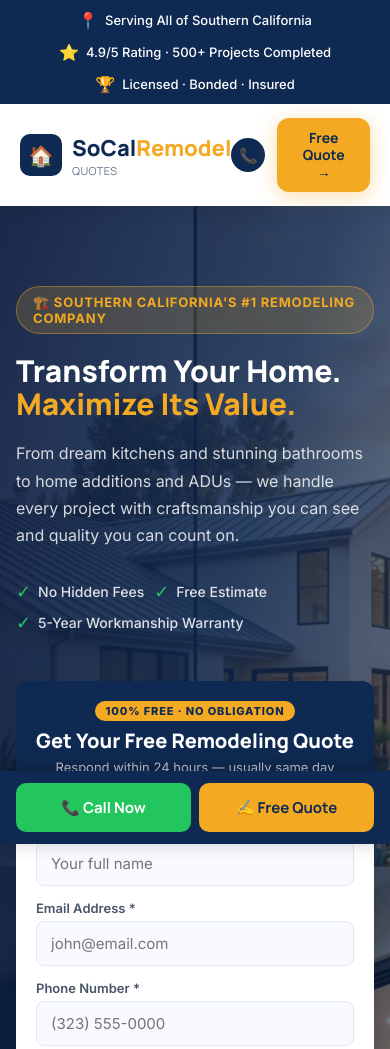
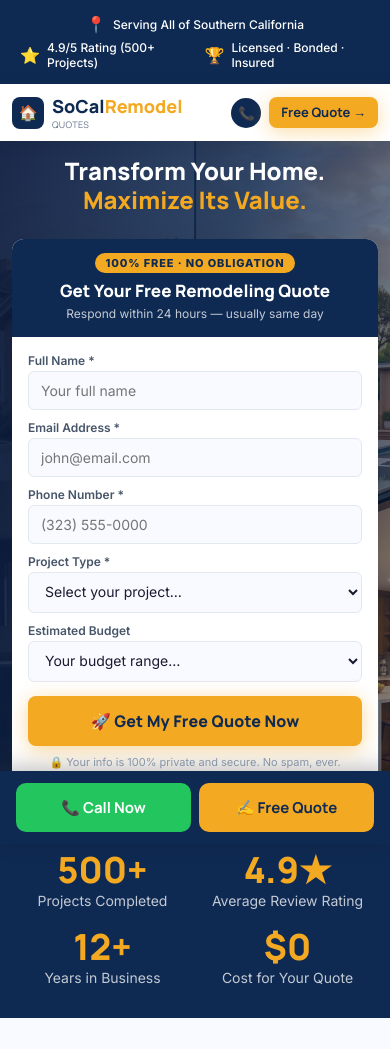
Before and after one commit to nayem-ads/socalremodel-landing, a plain HTML site: page index.html in a window 390 px wide. Shown: the top 1049 px of the page. Drawn offline with Linux system fonts and the light colour scheme.

Commit message:
style: optimize for mobile, prevent top nav crop, condense top bar to 2 lines, and make hero section compact

```diff
--- a/index.html
+++ b/index.html
@@ -120,6 +120,9 @@
       display: flex; align-items: center; justify-content: center; gap: 32px;
       flex-wrap: wrap;
     }
+    .topbar-group {
+      display: flex; align-items: center; gap: 32px;
+    }
     .topbar-item {
       display: flex; align-items: center; gap: 7px;
     }
@@ -162,6 +165,10 @@
       background: var(--navy); color: #fff;
       display: flex; align-items: center; justify-content: center;
       font-size: 15px;
+    }
+    .header-cta-btn {
+      padding: 12px 22px;
+      font-size: 14px;
     }
 
     /* ============================
@@ -598,18 +605,119 @@
 
     @media (max-width: 680px) {
       .section { padding: 56px 0; }
-      .hero-inner { padding: 80px 16px 60px; }
-      .hero-title { font-size: 30px; }
-      .hero-desc { font-size: 16px; }
-      .hero-form-card { padding: 28px 20px; }
-      .form-card-header { margin: -28px -20px 24px; padding: 18px 20px; }
+      .hero {
+        min-height: auto;
+        padding-top: 0;
+        padding-bottom: 0;
+      }
+      .hero-inner {
+        padding: 16px 12px 30px;
+        gap: 16px;
+      }
+      .hero-eyebrow {
+        display: none;
+      }
+      .hero-title {
+        font-size: 24px;
+        line-height: 1.2;
+        margin-bottom: 8px;
+        text-align: center;
+      }
+      .hero-desc {
+        display: none;
+      }
+      .hero-trust {
+        display: none;
+      }
+      .hero-form-card {
+        padding: 20px 16px;
+        border-radius: 12px;
+        margin: 0 auto;
+        width: 100%;
+        max-width: 100%;
+      }
+      .form-card-header {
+        margin: -20px -16px 16px;
+        padding: 12px 16px;
+      }
+      .form-card-header h3 {
+        font-size: 17px;
+      }
+      .form-card-header p {
+        font-size: 12px;
+      }
+      .form-group {
+        margin-bottom: 10px;
+      }
+      .form-group label {
+        font-size: 12px;
+        margin-bottom: 3px;
+      }
+      .form-control {
+        padding: 10px 12px;
+        font-size: 14px;
+        border-radius: 6px;
+      }
+      .form-submit-btn {
+        padding: 14px;
+        font-size: 16px;
+        border-radius: 8px;
+        margin-top: 4px;
+      }
+      .form-privacy {
+        font-size: 11px;
+        margin-top: 8px;
+      }
+      .message-group {
+        display: none;
+      }
       .form-row { grid-template-columns: 1fr; }
       .services-grid { grid-template-columns: 1fr; }
       .testi-grid { grid-template-columns: 1fr; }
       .steps-grid { grid-template-columns: 1fr 1fr; }
       .stats-grid { grid-template-columns: repeat(2, 1fr); }
-      .topbar-inner { gap: 12px; font-size: 13px; }
+      .topbar-inner {
+        flex-direction: column;
+        gap: 6px;
+        font-size: 12px;
+        padding: 4px 0;
+      }
+      .topbar-group {
+        gap: 16px;
+      }
+      .header-inner {
+        padding: 10px 12px;
+      }
+      .logo {
+        font-size: 18px;
+        gap: 8px;
+      }
+      .logo-icon {
+        width: 32px;
+        height: 32px;
+        font-size: 15px;
+        border-radius: 8px;
+      }
+      .logo-text-sub {
+        font-size: 9px !important;
+      }
+      .header-cta-group {
+        gap: 8px;
+      }
+      .header-phone {
+        gap: 0;
+      }
       .header-phone span { display: none; }
+      .header-phone .ph-icon {
+        width: 30px;
+        height: 30px;
+        font-size: 13px;
+      }
+      .header-cta-btn {
+        padding: 8px 12px;
+        font-size: 13px;
+        border-radius: 8px;
+      }
       .cta-form-inline { flex-direction: column; }
       .cta-form-inline input { min-width: unset; }
       .footer-inner { flex-direction: column; text-align: center; }
@@ -621,7 +729,6 @@
 
     @media (max-width: 420px) {
       .steps-grid { grid-template-columns: 1fr; }
-      .hero-trust { gap: 10px; }
     }
   </style>
 </head>
@@ -631,17 +738,19 @@
   <div class="topbar">
     <div class="container">
       <div class="topbar-inner">
-        <div class="topbar-item">
+        <div class="topbar-item location">
           <span class="icon">📍</span>
           Serving All of Southern California
         </div>
+        <div class="topbar-group">
           <div class="topbar-item">
             <span class="icon">⭐</span>
-          4.9/5 Rating · 500+ Projects Completed
+            4.9/5 Rating (500+ Projects)
           </div>
           <div class="topbar-item">
             <span class="icon">🏆</span>
             Licensed · Bonded · Insured
+          </div>
         </div>
       </div>
     </div>
@@ -654,7 +763,7 @@
         <div class="logo-icon">🏠</div>
         <div>
           <span>SoCal</span><span class="accent">Remodel</span>
-          <div style="font-size: 11px; font-weight: 500; color: var(--muted); letter-spacing: .04em; text-transform: uppercase;">Quotes</div>
+          <div class="logo-text-sub" style="font-size: 11px; font-weight: 500; color: var(--muted); letter-spacing: .04em; text-transform: uppercase;">Quotes</div>
         </div>
       </div>
       <div class="header-cta-group">
@@ -662,7 +771,7 @@
           <div class="ph-icon">📞</div>
           <span>(800) 555-0000</span>
         </a>
-        <a href="#lead-form" class="btn btn-primary" style="padding: 12px 22px; font-size: 14px;">
+        <a href="#lead-form" class="btn btn-primary header-cta-btn">
           Free Quote →
         </a>
       </div>
@@ -743,7 +852,7 @@
               <option value="unsure">Not sure yet</option>
             </select>
           </div>
-          <div class="form-group">
+          <div class="form-group message-group">
             <label for="message">Tell us about your project</label>
             <textarea id="message" name="message" class="form-control" rows="3" placeholder="Briefly describe what you're looking to remodel…" style="height: auto; resize: vertical;"></textarea>
           </div>
```
Lines whose indentation alone changed are shown as unchanged.
